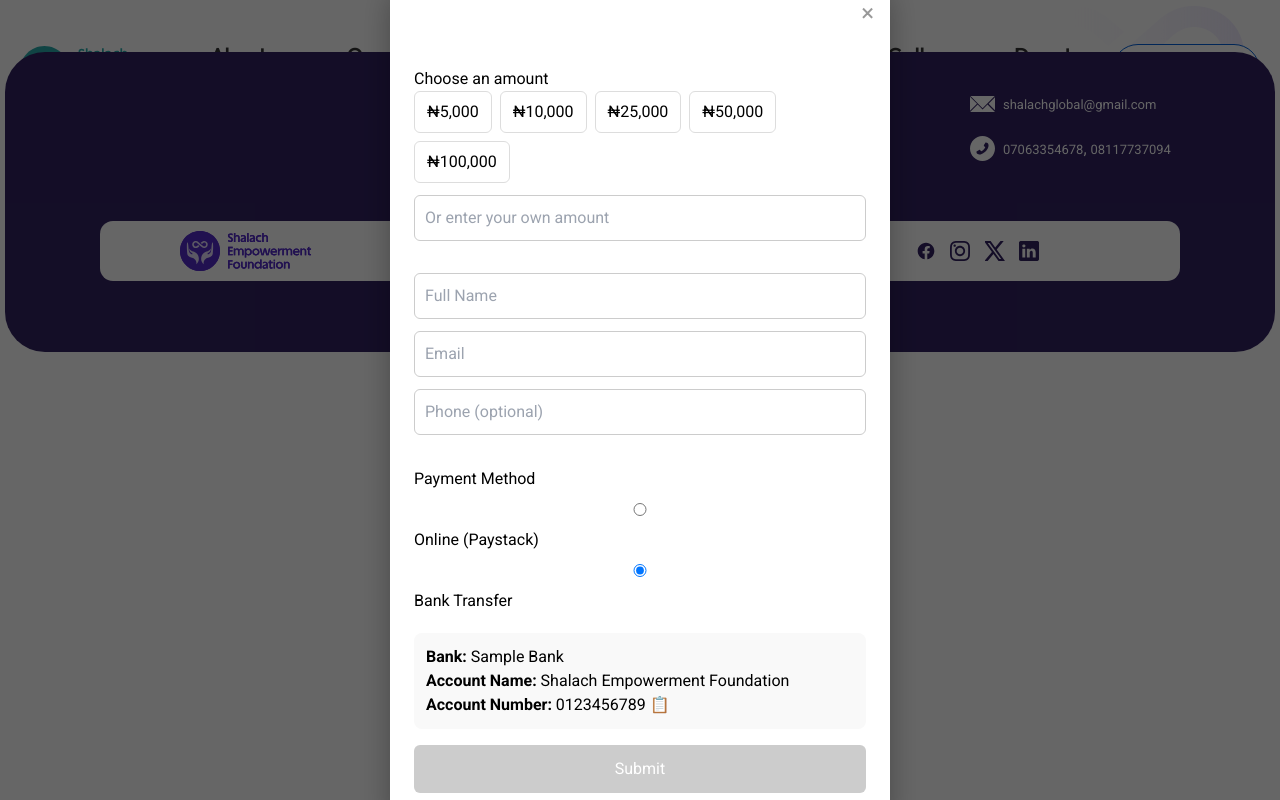
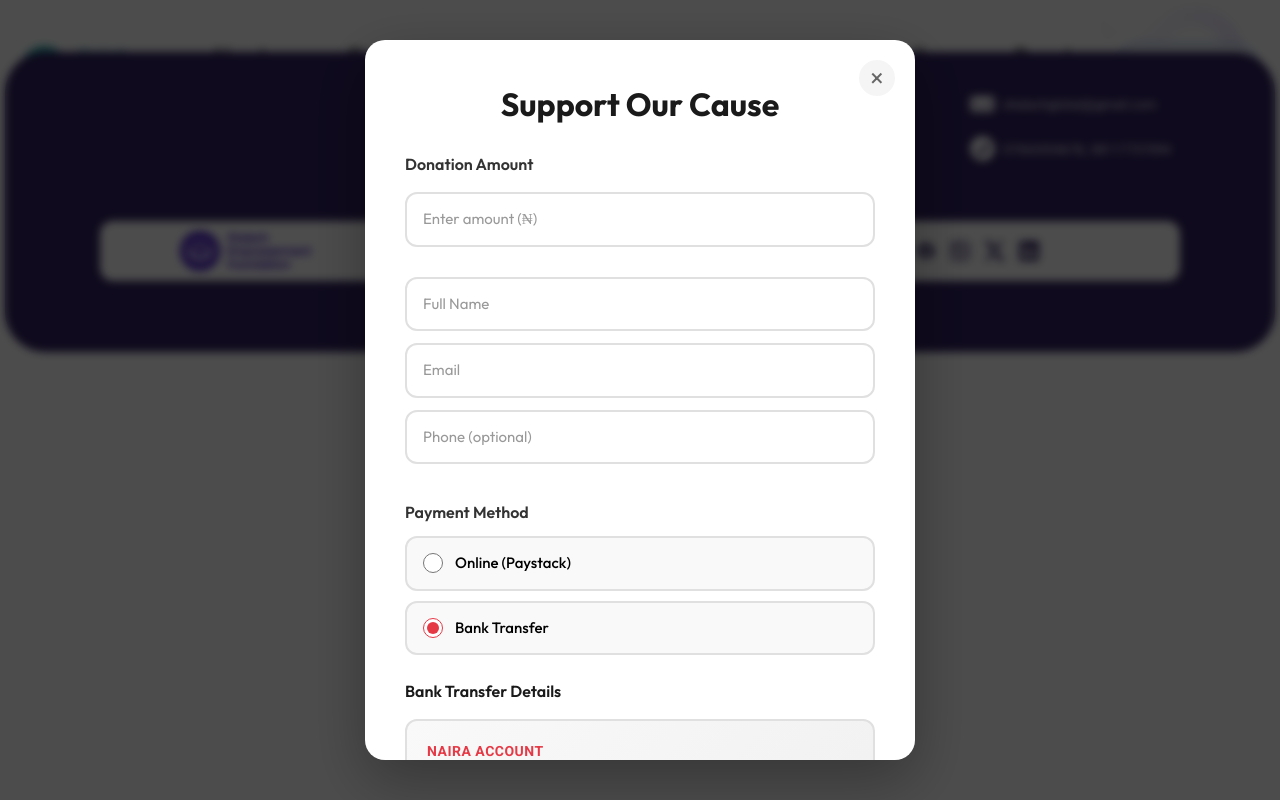
Before and after one commit to Godwin-munan/shalach-foundation-website, an Angular app: page /donation-popup in a window 1280 px wide. Both pictures are taken after a click on the label "Bank Transfer". Built offline with nearby package versions, Linux system fonts and the light colour scheme.

Commit message:
update on donation pop up

```diff
--- a/src/app/pages/donation-popup/donation-popup.component.html
+++ b/src/app/pages/donation-popup/donation-popup.component.html
@@ -13,22 +13,12 @@
     <div *ngIf="!showSuccess">
       <h2>Support Our Cause</h2>
 
-      <!-- Amount Selection -->
+      <!-- Amount Input -->
       <div class="amount-section">
-        <h4>Choose an amount</h4>
-        <div class="suggested-amounts">
-          <button
-            *ngFor="let amount of suggestedAmounts"
-            (click)="selectAmount(amount)"
-            [class.active]="selectedAmount === amount"
-            type="button"
-          >
-            ₦{{ amount | number }}
-          </button>
-        </div>
+        <h4>Donation Amount</h4>
         <input
           type="number"
-          placeholder="Or enter your own amount"
+          placeholder="Enter amount (₦)"
           [(ngModel)]="donorInfo.amount"
           (input)="onCustomAmountChange()"
           min="100"
@@ -82,13 +72,17 @@
       </div>
 
       <!-- Bank Details (if selected) -->
-      <div *ngIf="showBankDetails" class="bank-details">
-        <p><strong>Bank:</strong> {{ bankDetails.bankName }}</p>
-        <p><strong>Account Name:</strong> {{ bankDetails.accountName }}</p>
-        <p>
-          <strong>Account Number:</strong> {{ bankDetails.accountNumber }}
-          <button (click)="copyToClipboard(bankDetails.accountNumber)">📋</button>
-        </p>
+      <div *ngIf="showBankDetails" class="bank-details-container">
+        <h4>Bank Transfer Details</h4>
+        <div *ngFor="let account of bankAccounts" class="bank-details">
+          <p class="account-type">{{ account.accountType }}</p>
+          <p><strong>Bank:</strong> {{ account.bankName }}</p>
+          <p><strong>Account Name:</strong> {{ account.accountName }}</p>
+          <p>
+            <strong>Account Number:</strong> {{ account.accountNumber }}
+            <button (click)="copyToClipboard(account.accountNumber)">📋</button>
+          </p>
+        </div>
       </div>
 
       <!-- Submit -->
--- a/src/app/pages/donation-popup/donation-popup.component.scss
+++ b/src/app/pages/donation-popup/donation-popup.component.scss
@@ -4,104 +4,358 @@
   left: 0;
   width: 100%;
   height: 100%;
-  background: rgba(0, 0, 0, 0.6);
+  background: rgba(0, 0, 0, 0.7);
   display: flex;
   justify-content: center;
   align-items: center;
   z-index: 1000;
+  animation: fadeIn 0.3s ease-out;
+  backdrop-filter: blur(4px);
 }
 
 .donation-popup-content {
   background: white;
-  border-radius: 12px;
-  padding: 24px;
+  border-radius: 20px;
+  padding: 40px;
   width: 90%;
-  max-width: 500px;
+  max-width: 550px;
+  max-height: 90vh;
+  overflow-y: auto;
   position: relative;
-  box-shadow: 0 10px 30px rgba(0, 0, 0, 0.3);
+  box-shadow: 0 20px 60px rgba(0, 0, 0, 0.3);
+  animation: slideUp 0.4s ease-out;
+
+  @media (max-width: 640px) {
+    padding: 30px 24px;
+  }
+
+  h2 {
+    font-size: 32px;
+    font-weight: 700;
+    color: #1a1a1a;
+    margin-bottom: 24px;
+    font-family: var(--outfit-font);
+    text-align: center;
+
+    @media (max-width: 640px) {
+      font-size: 26px;
+    }
+  }
+
+  h4 {
+    font-size: 16px;
+    font-weight: 600;
+    color: #333;
+    margin-bottom: 16px;
+    font-family: var(--outfit-font);
+  }
 }
 
 .close-btn {
   position: absolute;
-  top: 12px;
-  right: 16px;
-  background: none;
+  top: 20px;
+  right: 20px;
+  background: #f5f5f5;
   border: none;
+  width: 36px;
+  height: 36px;
+  border-radius: 50%;
   font-size: 24px;
   cursor: pointer;
-  color: #999;
+  color: #666;
+  display: flex;
+  align-items: center;
+  justify-content: center;
+  transition: all 0.3s ease;
+  line-height: 1;
+
+  &:hover {
+    background: #e63946;
+    color: white;
+    transform: rotate(90deg);
+  }
 }
 
-.amount-section, .form-group, .payment-methods {
-  margin-bottom: 20px;
+// Amount Section
+.amount-section {
+  margin-bottom: 30px;
+
+  h4 {
+    margin-bottom: 16px;
+  }
+
+  input[type="number"] {
+    width: 100%;
+    padding: 14px 16px;
+    border: 2px solid #e0e0e0;
+    border-radius: 12px;
+    font-size: 15px;
+    font-family: var(--outfit-font);
+    transition: all 0.3s ease;
+    box-sizing: border-box;
+
+    &:focus {
+      outline: none;
+      border-color: #e63946;
+      box-shadow: 0 0 0 3px rgba(230, 57, 70, 0.1);
+    }
+
+    &::placeholder {
+      color: #999;
+    }
+  }
 }
 
-.suggested-amounts {
-  display: flex;
-  flex-wrap: wrap;
-  gap: 8px;
-  margin-bottom: 12px;
+// Form Group
+.form-group {
+  margin-bottom: 24px;
+
+  input {
+    width: 100%;
+    padding: 14px 16px;
+    margin-bottom: 12px;
+    border: 2px solid #e0e0e0;
+    border-radius: 12px;
+    font-size: 15px;
+    font-family: var(--outfit-font);
+    transition: all 0.3s ease;
+    box-sizing: border-box;
+
+    &:focus {
+      outline: none;
+      border-color: #e63946;
+      box-shadow: 0 0 0 3px rgba(230, 57, 70, 0.1);
+    }
+
+    &::placeholder {
+      color: #999;
+    }
+  }
 }
 
-.suggested-amounts button {
-  padding: 8px 12px;
-  border: 1px solid #ddd;
-  background: white;
-  border-radius: 6px;
-  cursor: pointer;
+// Payment Methods
+.payment-methods {
+  margin-bottom: 24px;
+
+  h4 {
+    margin-bottom: 12px;
+  }
+
+  label {
+    display: flex;
+    align-items: center;
+    padding: 14px 16px;
+    margin-bottom: 10px;
+    background: #f9f9f9;
+    border: 2px solid #e0e0e0;
+    border-radius: 12px;
+    cursor: pointer;
+    font-size: 15px;
+    font-weight: 500;
+    font-family: var(--outfit-font);
+    transition: all 0.3s ease;
+
+    &:hover {
+      background: #fff;
+      border-color: #e63946;
+    }
+
+    input[type="radio"] {
+      width: 20px;
+      height: 20px;
+      margin-right: 12px;
+      accent-color: #e63946;
+    }
+  }
 }
 
-.suggested-amounts button.active {
-  background: #ec4899;
-  color: white;
-  border-color: #ec4899;
+// Bank Details Container
+.bank-details-container {
+  margin: 20px 0;
+
+  h4 {
+    margin-bottom: 16px;
+    color: #1a1a1a;
+  }
 }
 
-input {
-  width: 100%;
-  padding: 10px;
-  margin-bottom: 12px;
-  border: 1px solid #ccc;
-  border-radius: 6px;
-  font-size: 16px;
+// Bank Details Cards
+.bank-details {
+  background: linear-gradient(135deg, #f9f9f9 0%, #f0f0f0 100%);
+  padding: 20px;
+  border-radius: 12px;
+  margin-bottom: 16px;
+  border: 2px solid #e0e0e0;
+  transition: all 0.3s ease;
+
+  &:hover {
+    border-color: #e63946;
+    box-shadow: 0 4px 12px rgba(230, 57, 70, 0.1);
+  }
+
+  &:last-child {
+    margin-bottom: 0;
+  }
+
+  .account-type {
+    font-size: 14px;
+    font-weight: 700;
+    color: #e63946;
+    margin-bottom: 12px;
+    text-transform: uppercase;
+    letter-spacing: 0.5px;
+  }
+
+  p {
+    margin-bottom: 10px;
+    font-size: 15px;
+    color: #333;
+
+    &:last-child {
+      margin-bottom: 0;
+    }
+
+    strong {
+      color: #1a1a1a;
+      font-weight: 600;
+    }
+
+    button {
+      margin-left: 8px;
+      background: #e63946;
+      color: white;
+      border: none;
+      padding: 6px 10px;
+      border-radius: 6px;
+      cursor: pointer;
+      font-size: 14px;
+      transition: all 0.3s ease;
+
+      &:hover {
+        background: #d62839;
+        transform: scale(1.1);
+      }
+    }
+  }
 }
 
-.payment-methods label {
-  display: block;
-  margin: 8px 0;
-  cursor: pointer;
-}
-
-.bank-details {
-  background: #f9f9f9;
-  padding: 12px;
-  border-radius: 8px;
-  margin: 16px 0;
-}
-
+// Buttons
 .btn {
-  padding: 12px 24px;
+  padding: 16px 32px;
   border: none;
-  border-radius: 6px;
+  border-radius: 12px;
   font-size: 16px;
+  font-weight: 600;
   cursor: pointer;
   width: 100%;
+  font-family: var(--outfit-font);
+  transition: all 0.3s ease;
+  margin-top: 10px;
 }
 
 .btn-primary {
-  background: #ec4899;
+  background: linear-gradient(135deg, #e63946 0%, #d62839 100%);
   color: white;
+  box-shadow: 0 4px 16px rgba(230, 57, 70, 0.3);
+
+  &:hover:not(:disabled) {
+    transform: translateY(-2px);
+    box-shadow: 0 6px 24px rgba(230, 57, 70, 0.4);
+  }
+
+  &:active:not(:disabled) {
+    transform: translateY(0);
+  }
+
+  &:disabled {
+    background: #ccc;
+    cursor: not-allowed;
+    box-shadow: none;
+  }
 }
 
-.btn-primary:disabled {
-  background: #ccc;
-  cursor: not-allowed;
+// Success Message
+.success-message {
+  text-align: center;
+  padding: 40px 20px;
+  animation: scaleIn 0.5s ease-out;
+
+  h3 {
+    font-size: 28px;
+    font-weight: 700;
+    color: #10b981;
+    margin-bottom: 16px;
+    font-family: var(--outfit-font);
+
+    &::before {
+      content: '✓';
+      display: inline-block;
+      width: 60px;
+      height: 60px;
+      line-height: 60px;
+      background: #10b981;
+      color: white;
+      border-radius: 50%;
+      margin-bottom: 20px;
+      font-size: 36px;
+    }
+  }
+
+  p {
+    font-size: 16px;
+    color: #666;
+    margin-bottom: 30px;
+    line-height: 1.6;
+  }
 }
 
-.success-message {
-  text-align: center;
+// Animations
+@keyframes fadeIn {
+  from {
+    opacity: 0;
+  }
+  to {
+    opacity: 1;
+  }
 }
 
-.success-message h3 {
-  color: #10b981;
+@keyframes slideUp {
+  from {
+    opacity: 0;
+    transform: translateY(30px);
+  }
+  to {
+    opacity: 1;
+    transform: translateY(0);
+  }
 }
+
+@keyframes scaleIn {
+  from {
+    opacity: 0;
+    transform: scale(0.9);
+  }
+  to {
+    opacity: 1;
+    transform: scale(1);
+  }
+}
+
+// Scrollbar styling
+.donation-popup-content::-webkit-scrollbar {
+  width: 8px;
+}
+
+.donation-popup-content::-webkit-scrollbar-track {
+  background: #f1f1f1;
+  border-radius: 10px;
+}
+
+.donation-popup-content::-webkit-scrollbar-thumb {
+  background: #e63946;
+  border-radius: 10px;
+
+  &:hover {
+    background: #d62839;
+  }
+}
--- a/src/app/pages/donation-popup/donation-popup.component.ts
+++ b/src/app/pages/donation-popup/donation-popup.component.ts
@@ -25,12 +25,20 @@ export class DonationPopupComponent {
   suggestedAmounts = [5000, 10000, 25000, 50000, 100000];
   selectedAmount: number | null = null;
 
-  bankDetails = {
-    bankName: 'Sample Bank',
-    accountName: 'Shalach Empowerment Foundation',
-    accountNumber: '0123456789',
-    sortCode: '012345'
-  };
+  bankAccounts = [
+    {
+      bankName: 'UBA',
+      accountName: 'Shalach Empowerment Foundation',
+      accountNumber: '1028497609',
+      accountType: 'Naira Account'
+    },
+    {
+      bankName: 'UBA',
+      accountName: 'Shalach Empowerment Foundation',
+      accountNumber: '3004885585',
+      accountType: 'Dollar Account'
+    }
+  ];
 
   showBankDetails = false;
   isProcessing = false;
--- a/src/app/pages/donation/donation.component.html
+++ b/src/app/pages/donation/donation.component.html
@@ -6,7 +6,7 @@
       <div class="hero-content">
         <p class="hero-subtitle">GIVE A HAND TO</p>
         <h1 class="hero-title">make a<br>difference</h1>
-        <button class="donate-btn">Donate Now 🤍</button>
+        <button class="donate-btn" (click)="openDonationPopup()">Donate Now 🤍</button>
       </div>
       <div class="hero-image">
         <div class="hero-image-circle">
@@ -61,7 +61,7 @@
           <p>
             You can make a tax-deductible donation to Shalach Global Empowerment Foundation or offer items to support our mission
           </p>
-          <button class="card-btn donate-card-btn">DONATE NOW</button>
+          <button class="card-btn donate-card-btn" (click)="openDonationPopup()">DONATE NOW</button>
         </div>
 
         <!-- Volunteer Card -->
@@ -82,4 +82,7 @@
     </div>
   </div>
 
+  <!-- Donation Popup -->
+  <app-donation-popup *ngIf="showDonationPopup" (closePopup)="closeDonationPopup()"></app-donation-popup>
+
 </section>
--- a/src/app/pages/donation/donation.component.ts
+++ b/src/app/pages/donation/donation.component.ts
@@ -11,6 +11,7 @@ export class DonationComponent {
   selectedAmount: number | null = null;
   customAmount: string = '';
   donationType: 'one-time' | 'monthly' = 'one-time';
+  showDonationPopup: boolean = false;
 
   predefinedAmounts = [25, 50, 100, 250, 500, 1000];
 
@@ -42,4 +43,12 @@ export class DonationComponent {
   navigateToTeam(): void {
     this.router.navigate(['/team']);
   }
+
+  openDonationPopup(): void {
+    this.showDonationPopup = true;
+  }
+
+  closeDonationPopup(): void {
+    this.showDonationPopup = false;
+  }
 }
```
